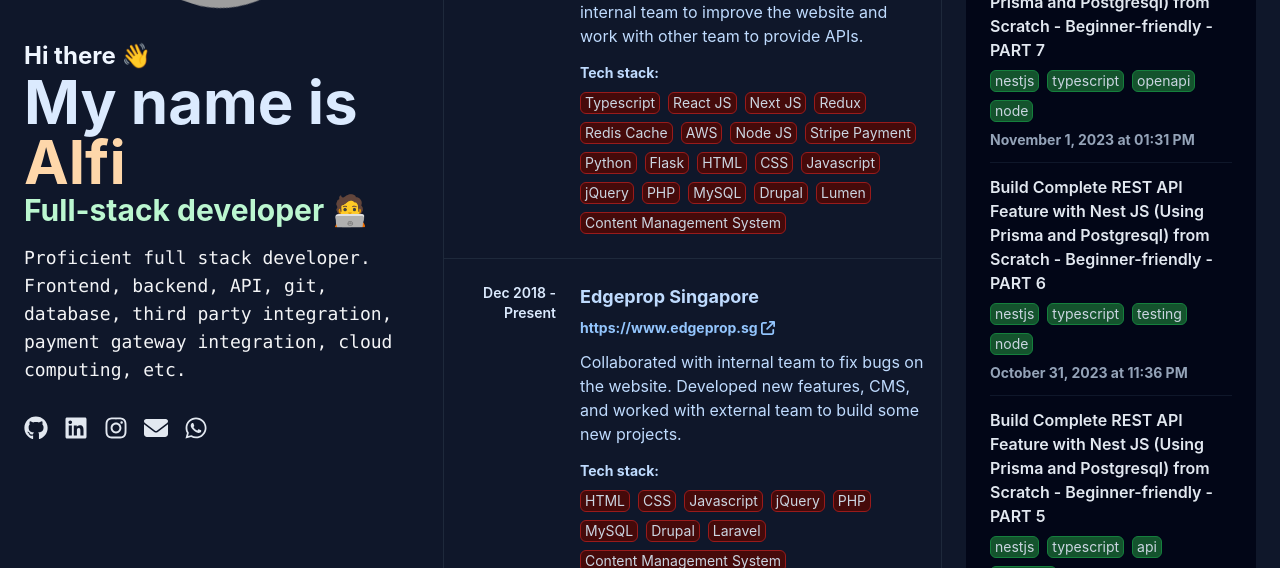
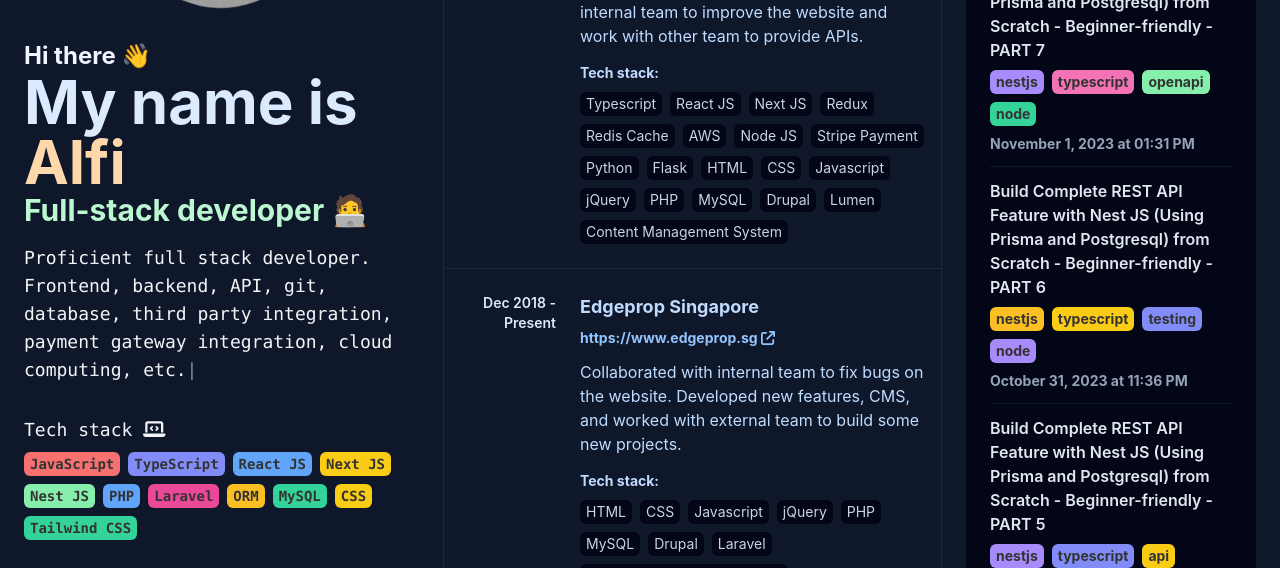
Before and after one commit to alfism1/alfism1.github.io, a React (Create React App) app: page / in a window 1280 px wide. Shown: the part 232-800 px from the top of the page. Built offline with nearby package versions, Linux system fonts and the light colour scheme; grey boxes are pictures that could not be loaded.

Commit message:
remove console log + warnings

```diff
--- a/src/components/Carrers.tsx
+++ b/src/components/Carrers.tsx
@@ -12,7 +12,10 @@
       <div className="border border-slate-800 rounded-lg overflow-hidden">
         {experiences?.map((experience) => {
           return (
-            <div className="grid grid-cols-12 border-b border-slate-800 py-6 hover:bg-slate-950 transition-all delay-0">
+            <div
+              key={experience.title}
+              className="grid grid-cols-12 border-b border-slate-800 py-6 hover:bg-slate-950 transition-all delay-0"
+            >
               <div className="col-span-12 lg:col-span-3 lg:text-right mb-2 lg:mb-0 text-blue-100 font-semibold text-xs md:text-sm px-6 lg:px-3">
                 {experience.periode}
               </div>
@@ -42,7 +45,8 @@
                 </span>
                 <Tags
                   tags={experience.techs}
-                  className="bg-red-950 border border-red-800"
+                  // className="bg-red-950 border border-red-800"
+                  // randomizeColor
                 />
               </div>
             </div>
--- a/src/components/MyArticles.tsx
+++ b/src/components/MyArticles.tsx
@@ -37,7 +37,7 @@
       <div className="flex flex-col gap-3 bg-slate-950 p-6 pt-0">
         {devto_articles.map((article) => {
           return (
-            <div className="border-t border-slate-900 pt-3">
+            <div key={article.id} className="border-t border-slate-900 pt-3">
               <a
                 key={article.id}
                 href={article.url}
@@ -50,7 +50,8 @@
 
               <Tags
                 tags={article.tag_list}
-                className="bg-green-900 border border-green-700"
+                // className="bg-green-900 border border-green-700"
+                randomizeColor
               />
 
               <span className="block text-slate-400 text-sm mt-2">
--- a/src/components/ProfileDescription.tsx
+++ b/src/components/ProfileDescription.tsx
@@ -1,3 +1,7 @@
+import { FontAwesomeIcon } from "@fortawesome/react-fontawesome";
+import Tags from "./Tags";
+import { faLaptopCode } from "@fortawesome/free-solid-svg-icons";
+
 const ProfileDescription = () => {
   return (
     <>
@@ -22,8 +26,29 @@
       <p className="text-gray-100 text-base md:text-lg font-mono py-4 text-center lg:text-left">
         Proficient full stack developer. Frontend, backend, API, git, database,
         third party integration, payment gateway integration, cloud computing,
-        etc.
+        etc.<span className="animate-pulse-fast">|</span>
       </p>
+
+      <div className="text-gray-100 text-base md:text-lg font-mono py-4 text-center lg:text-left">
+        Tech stack <FontAwesomeIcon icon={faLaptopCode} />
+        <Tags
+          tags={[
+            "JavaScript",
+            "TypeScript",
+            "React JS",
+            "Next JS",
+            "Nest JS",
+            "PHP",
+            "Laravel",
+            "ORM",
+            "MySQL",
+            "CSS",
+            "Tailwind CSS",
+          ]}
+          containerClassName="justify-center lg:justify-start"
+          randomizeColor
+        />
+      </div>
     </>
   );
 };
--- a/src/components/Projects.tsx
+++ b/src/components/Projects.tsx
@@ -82,7 +82,11 @@
         <p className="mb-3">{description}</p>
 
         <span className="text-sm font-bold">Tech stack:</span>
-        <Tags tags={[...techs]} className="bg-red-950 border border-red-800" />
+        <Tags
+          tags={[...techs]}
+          // className="bg-red-950 border border-red-800"
+          // randomizeColor
+        />
       </div>
     </div>
   );
@@ -102,8 +106,6 @@
     setPhotosPath([]);
   }
 
-  console.log(photosPath.map((path) => ({ original: path })));
-
   return (
     <>
       <Header3>Projects</Header3>
@@ -111,6 +113,7 @@
         {projects.map((project) => {
           return (
             <ProjectItem
+              key={project.projectName}
               {...project}
               openModal={() => openModal(project.photos || [])}
             />
--- a/src/components/SocialMedia.tsx
+++ b/src/components/SocialMedia.tsx
@@ -58,6 +58,7 @@
   <div className="flex gap-4 mt-4 justify-center lg:justify-start">
     {socialMediaList.map((socialMedia) => (
       <SocialMediaLink
+        key={socialMedia.label}
         href={socialMedia.href}
         label={socialMedia.label}
         icon={socialMedia.icon}
--- a/src/components/Tags.tsx
+++ b/src/components/Tags.tsx
@@ -1,17 +1,146 @@
 import { FC } from "react";
 import { cn } from "../utils/cn";
+
+const colorPallete = [
+  {
+    primary: "#F87171",
+    secondary: "#FCA5A5",
+  },
+  {
+    primary: "#FBBF24",
+    secondary: "#FCD34D",
+  },
+  {
+    primary: "#FACC15",
+    secondary: "#FDE047",
+  },
+  {
+    primary: "#86EFAC",
+    secondary: "#BBF7D0",
+  },
+  {
+    primary: "#60A5FA",
+    secondary: "#93C5FD",
+  },
+  {
+    primary: "#818CF8",
+    secondary: "#A5B4FC",
+  },
+  {
+    primary: "#EC4899",
+    secondary: "#F472B6",
+  },
+  {
+    primary: "#F472B6",
+    secondary: "#F9A8D4",
+  },
+  {
+    primary: "#A78BFA",
+    secondary: "#C4B5FD",
+  },
+  {
+    primary: "#818CF8",
+    secondary: "#A5B4FC",
+  },
+  {
+    primary: "#34D399",
+    secondary: "#6EE7B7",
+  },
+  {
+    primary: "#F472B6",
+    secondary: "#F9A8D4",
+  },
+  {
+    primary: "#F87171",
+    secondary: "#FCA5A5",
+  },
+  {
+    primary: "#FBBF24",
+    secondary: "#FCD34D",
+  },
+  {
+    primary: "#FACC15",
+    secondary: "#FDE047",
+  },
+  {
+    primary: "#86EFAC",
+    secondary: "#BBF7D0",
+  },
+  {
+    primary: "#60A5FA",
+    secondary: "#93C5FD",
+  },
+  {
+    primary: "#818CF8",
+    secondary: "#A5B4FC",
+  },
+  {
+    primary: "#EC4899",
+    secondary: "#F472B6",
+  },
+  {
+    primary: "#F472B6",
+    secondary: "#F9A8D4",
+  },
+  {
+    primary: "#A78BFA",
+    secondary: "#C4B5FD",
+  },
+  {
+    primary: "#818CF8",
+    secondary: "#A5B4FC",
+  },
+  {
+    primary: "#34D399",
+    secondary: "#6EE7B7",
+  },
+  {
+    primary: "#F472B6",
+    secondary: "#F9A8D4",
+  },
+];
 
 interface TagsProps {
   tags: string[];
   className?: string;
+  containerClassName?: string;
+  randomizeColor?: boolean;
 }
 
-const Tags: FC<TagsProps> = ({ tags, className }) => {
+const Tags: FC<TagsProps> = ({
+  tags,
+  className,
+  containerClassName,
+  randomizeColor,
+}) => {
   return (
-    <div className="flex gap-2 text-slate-300 text-xs lg:text-sm mt-2 flex-wrap">
+    <div
+      className={cn(
+        "flex gap-2 text-slate-300 text-xs lg:text-sm mt-2 flex-wrap",
+        containerClassName
+      )}
+    >
       {tags.map((tag) => {
+        const randomColor =
+          colorPallete[Math.floor(Math.random() * colorPallete.length)];
         return (
-          <span className={cn("bg-slate-950 rounded-md px-1 block", className)}>
+          <span
+            key={tag}
+            className={cn(
+              "bg-slate-950 rounded-md px-1.5 py-0.5 block",
+              className
+            )}
+            style={
+              randomizeColor
+                ? {
+                    backgroundColor: randomColor.primary,
+                    border: randomColor.secondary,
+                    color: "#333",
+                    fontWeight: 700,
+                  }
+                : {}
+            }
+          >
             {tag}
           </span>
         );
--- a/tailwind.config.js
+++ b/tailwind.config.js
@@ -5,6 +5,7 @@
     extend: {
       animation: {
         "spin-slow": "spin 120s linear infinite",
+        "pulse-fast": "pulse 0.8s ease-in-out infinite",
       },
     },
   },
```
